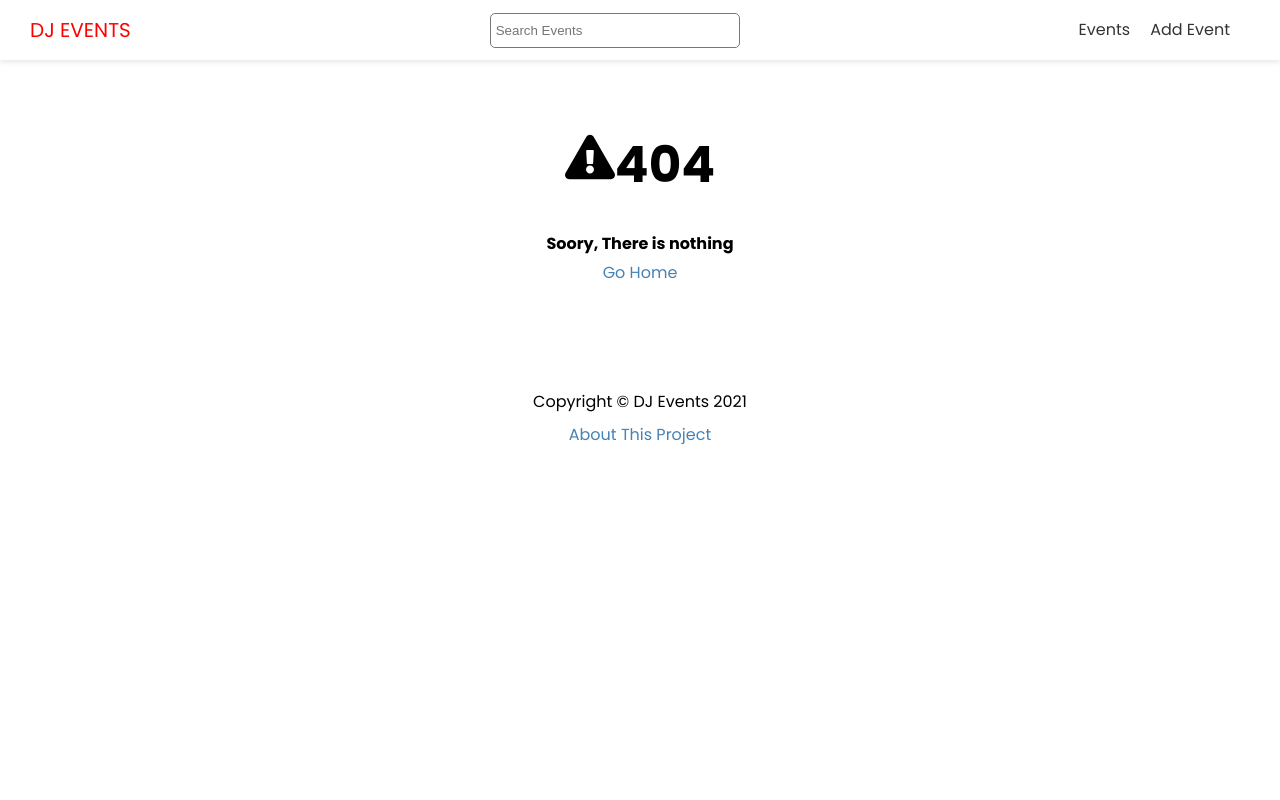
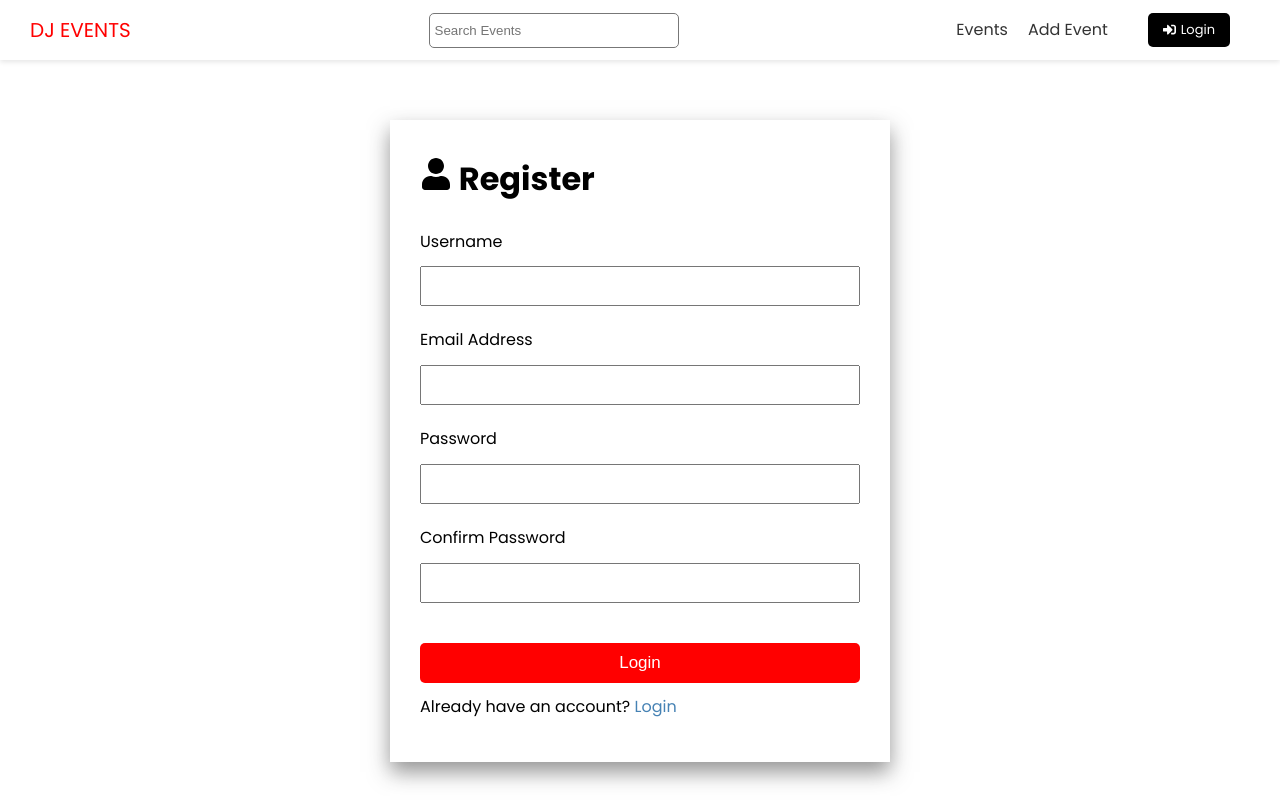
Before and after one commit to ersinctky/dj-events-frontend, a Next.js app: page /account/register in a window 1280 px wide. Before the commit this address had no page. Shown: the top 800 px of the page. Built offline with nearby package versions, Linux system fonts and the light colour scheme.

Commit message:
Register & Login Forms

```diff
--- a/components/Header.js
+++ b/components/Header.js
@@ -1,3 +1,5 @@
+import { FaSignInAlt, FaSignOutAlt } from "react-icons/fa";
+
 import Link from "next/link";
 import Search from "./Search";
 import styles from "@/styles/Header.module.css";
@@ -25,6 +27,13 @@
               <a>Add Event</a>
             </Link>
           </li>
+          <li>
+            <Link href="/account/login">
+              <a className="btn-secondary btn-icon">
+                <FaSignInAlt /> Login
+              </a>
+            </Link>
+          </li>
         </ul>
       </nav>
     </header>
--- /dev/null
+++ b/pages/account/register.js
@@ -0,0 +1,80 @@
+import { FaUser } from "react-icons/fa";
+import { ToastContainer, toast } from "react-toastify";
+import "react-toastify/dist/ReactToastify.css";
+import { useState, useEffect, useContext } from "react";
+import Link from "next/link";
+import Layout from "@/components/Layout";
+import styles from "@/styles/AuthForm.module.css";
+
+export default function RegisterPage() {
+  const [username, setUsername] = useState("");
+  const [email, setEmail] = useState("");
+  const [password, setPassword] = useState("");
+  const [passwordConfirm, setPasswordConfirm] = useState("");
+
+  const handleSubmit = (e) => {
+    e.preventDefault();
+
+    if (password !== passwordConfirm) {
+      toast.error("Passwords do not match!");
+      return;
+    }
+
+    console.log({ username, email, password });
+  };
+
+  return (
+    <Layout title="User Registration">
+      <div className={styles.auth}>
+        <h1>
+          <FaUser /> Register
+        </h1>
+        <ToastContainer />
+        <form onSubmit={handleSubmit}>
+          <div>
+            <label htmlFor="username">Username</label>
+            <input
+              type="text"
+              id="username"
+              value={username}
+              onChange={(e) => setUsername(e.target.value)}
+            />
+          </div>
+          <div>
+            <label htmlFor="email">Email Address</label>
+            <input
+              type="email"
+              id="email"
+              value={email}
+              onChange={(e) => setEmail(e.target.value)}
+            />
+          </div>
+          <div>
+            <label htmlFor="password">Password</label>
+            <input
+              type="password"
+              id="password"
+              value={password}
+              onChange={(e) => setPassword(e.target.value)}
+            />
+          </div>
+          <div>
+            <label htmlFor="passwordConfirm">Confirm Password</label>
+            <input
+              type="password"
+              id="passwordConfirm"
+              value={passwordConfirm}
+              onChange={(e) => setPasswordConfirm(e.target.value)}
+            />
+          </div>
+
+          <input type="submit" value="Login" className="btn" />
+        </form>
+
+        <p>
+          Already have an account? <Link href="/account/login">Login</Link>
+        </p>
+      </div>
+    </Layout>
+  );
+}
--- /dev/null
+++ b/styles/AuthForm.module.css
@@ -0,0 +1,31 @@
+.auth {
+  max-width: 500px;
+  margin: auto;
+  padding: 30px;
+  box-shadow: 0px 10px 20px 0px rgba(50, 50, 50, 0.52);
+}
+
+.auth label {
+  display: block;
+  margin-bottom: 10px;
+}
+
+.auth input[type="text"],
+.auth input[type="email"],
+.auth input[type="password"] {
+  display: block;
+  width: 100%;
+  height: 40px;
+  padding: 5px;
+  font-size: 18px;
+}
+
+.auth input[type="submit"] {
+  margin-top: 20px;
+  width: 100%;
+  font-size: 17px;
+}
+
+.auth div {
+  margin-bottom: 20px;
+}
```
Also changed, not shown: pages/account/login.js (added, +54 -0 lines).
